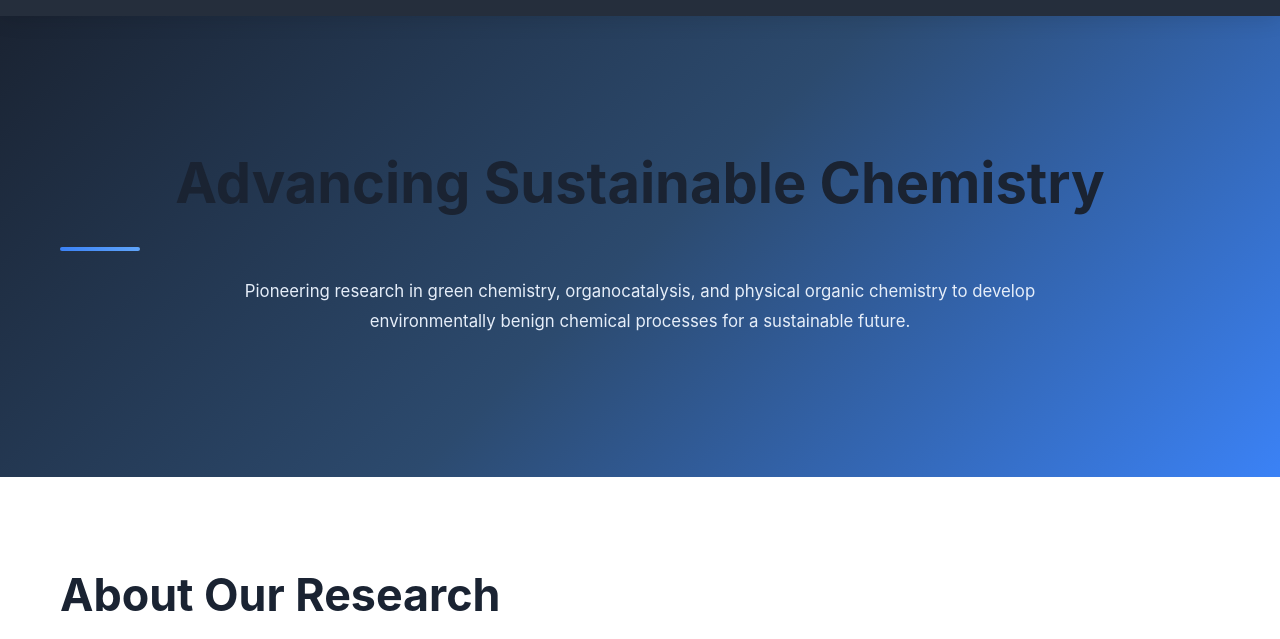
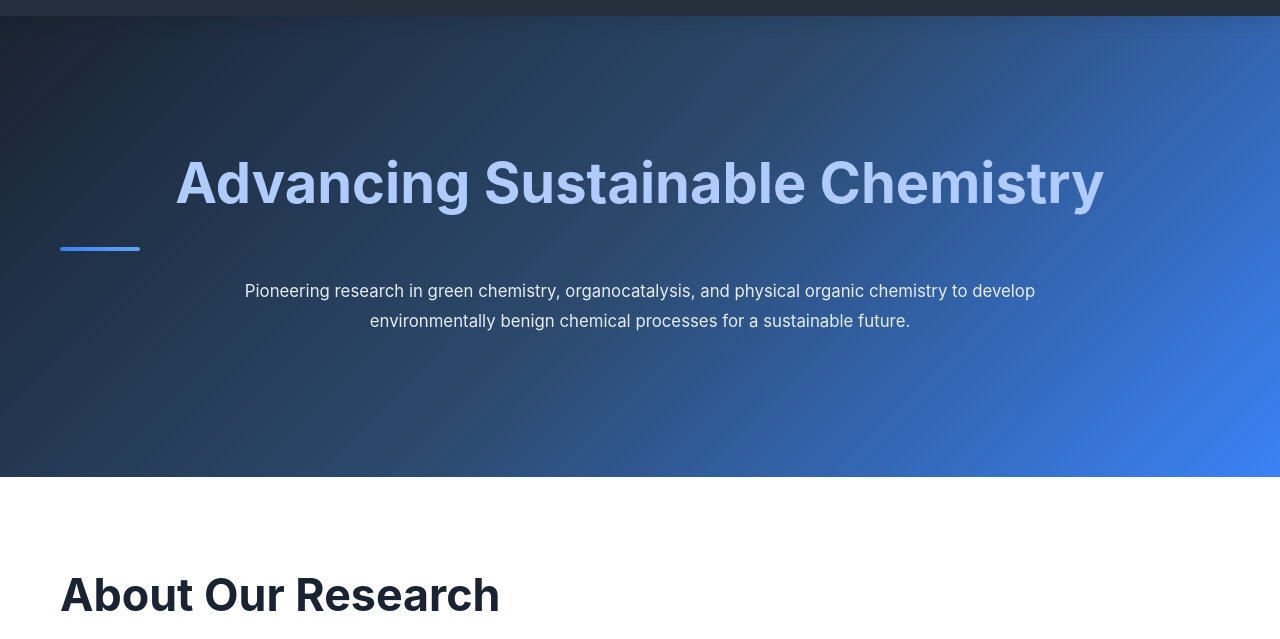
Before and after one commit to hyperslope/RPPnitbhopal, a website: page public/index.html in a window 1280 px wide. Shown: the part 161-800 px from the top of the page. Drawn offline with Linux system fonts and the light colour scheme; no server answers.

Commit message:
Update index.html

```diff
--- a/public/index.html
+++ b/public/index.html
@@ -246,6 +246,8 @@
             margin-bottom: 25px;
             font-weight: 700;
             animation: heroSlide 1s ease-out 3.5s backwards;
+    		color: #AFCBFF;
+
         }
 
         @keyframes heroSlide {
```
